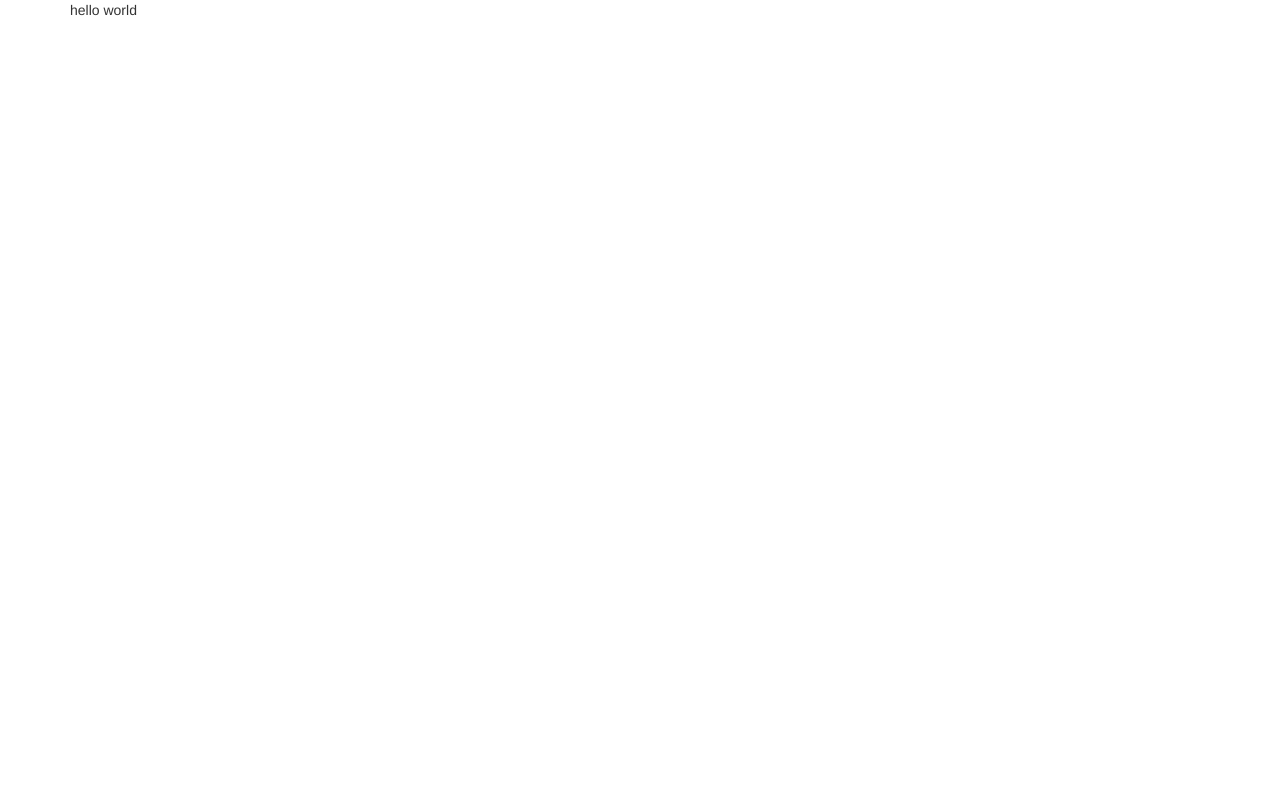
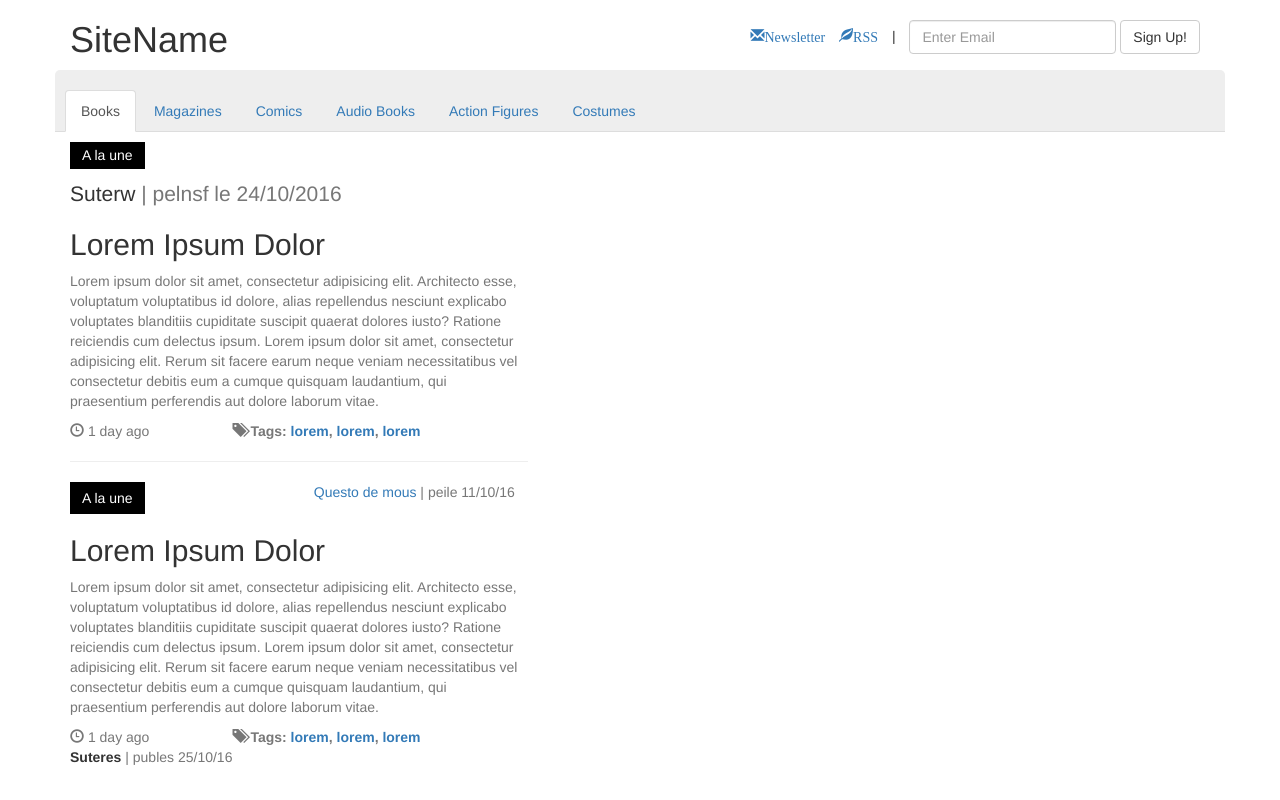
Before and after one commit to ArminasBek/wireframing-w-bootstrap, a plain HTML site: page index.html in a window 1280 px wide. Drawn offline with nearby package versions, Linux system fonts and the light colour scheme.

Commit message:
innitial commit

```diff
--- /dev/null
+++ b/css/styles.sass
@@ -0,0 +1,13 @@
+.menu-right
+  margin-top: 20px
+
+.nav-tabs
+  background: #eee
+  padding: 20px 10px 0
+  border-radius: 5px 5px 0 0
+
+.small-dark-title
+  background: black
+  color: white
+  padding: 6px 12px
+  display: inline-block
--- a/index.html
+++ b/index.html
@@ -5,8 +5,78 @@
     <meta charset="utf-8">
     <meta name="viewport" content="width=device-width, initial-scale=1">
     <link rel="stylesheet" href="https://maxcdn.bootstrapcdn.com/bootstrap/3.3.7/css/bootstrap.min.css">
+    <link rel="stylesheet" href="css/styles.css">
   </head>
   <body>
-    <div class="container">hello world</div>
+    <div class="container">
+      <div class="row">
+        <div class="col-sm-4">
+          <h1>SiteName</h1>
+        </div>
+        <ul class="col-sm-8 list-inline text-right menu-right">
+          <li><a href="">
+              <div class="glyphicon glyphicon-envelope">Newsletter</div></a></li>
+          <li> <a href="">
+              <div class="glyphicon glyphicon-leaf">RSS</div></a></li>
+          <li>|</li>
+          <li>
+            <form role="form" class="form-inline">
+              <div class="form-group">
+                <label class="sr-only">Email Address</label>
+                <input type="email" placeholder="Enter Email" class="form-control">
+                <button type="submit" class="btn btn-default">Sign Up!</button>
+              </div>
+            </form>
+          </li>
+        </ul>
+      </div>
+      <nav class="row">
+        <div class="col-sm-12"></div>
+        <ul class="nav nav-tabs">
+          <li class="active"><a href="">Books</a></li>
+          <li><a href="">Magazines</a></li>
+          <li><a href="">Comics</a></li>
+          <li><a href="">Audio Books</a></li>
+          <li><a href="">Action Figures</a></li>
+          <li><a href="">Costumes</a></li>
+        </ul>
+      </nav>
+      <div style="padding:-top: 10px" class="row">
+        <div class="col-sm-5">
+          <h5 class="small-dark-title">A la une</h5>
+          <div class="lead">Suterw <span class="text-muted">| pelnsf le 24/10/2016</span></div>
+          <h2>Lorem Ipsum Dolor</h2>
+          <p class="text-muted"> Lorem ipsum dolor sit amet, consectetur adipisicing elit. Architecto esse, voluptatum voluptatibus id dolore, alias repellendus nesciunt explicabo voluptates blanditiis cupiditate suscipit quaerat dolores iusto? Ratione reiciendis cum delectus ipsum.  Lorem ipsum dolor sit amet, consectetur adipisicing elit. Rerum sit facere earum neque veniam necessitatibus vel consectetur debitis eum a cumque quisquam laudantium, qui praesentium perferendis aut dolore laborum vitae.</p>
+          <div class="row text-muted">
+            <div class="col-sm-4">
+              <div class="glyphicon glyphicon-time"></div> 1 day ago
+            </div>
+            <div class="col-sm-8">
+              <div class="glyphicon glyphicon-tags"></div><strong> Tags:<a href=""> lorem</a>,<a href=""> lorem</a>,<a href=""> lorem</a></strong>
+            </div>
+          </div>
+          <hr>
+          <div class="row">
+            <div class="col-sm-6">
+              <div class="small-dark-title">A la une</div>
+            </div>
+            <div class="col-sm-6"><a href="">Questo de mous</a><span class="text-muted"> | peile 11/10/16</span></div>
+          </div>
+          <h2>Lorem Ipsum Dolor</h2>
+          <p class="text-muted"> Lorem ipsum dolor sit amet, consectetur adipisicing elit. Architecto esse, voluptatum voluptatibus id dolore, alias repellendus nesciunt explicabo voluptates blanditiis cupiditate suscipit quaerat dolores iusto? Ratione reiciendis cum delectus ipsum.  Lorem ipsum dolor sit amet, consectetur adipisicing elit. Rerum sit facere earum neque veniam necessitatibus vel consectetur debitis eum a cumque quisquam laudantium, qui praesentium perferendis aut dolore laborum vitae.</p>
+          <div class="row text-muted">
+            <div class="col-sm-4">
+              <div class="glyphicon glyphicon-time"></div> 1 day ago
+            </div>
+            <div class="col-sm-8">
+              <div class="glyphicon glyphicon-tags"></div><strong> Tags:<a href=""> lorem</a>,<a href=""> lorem</a>,<a href=""> lorem</a></strong>
+            </div>
+          </div>
+          <article><strong>Suteres </strong><span class="text-muted"> | publes 25/10/16</span></article>
+        </div>
+        <div class="col-sm-4"></div>
+        <div class="col-sm-3"></div>
+      </div>
+    </div>
   </body>
 </html>
```
Also changed, not shown: css/styles.css (added), 6 other files.
